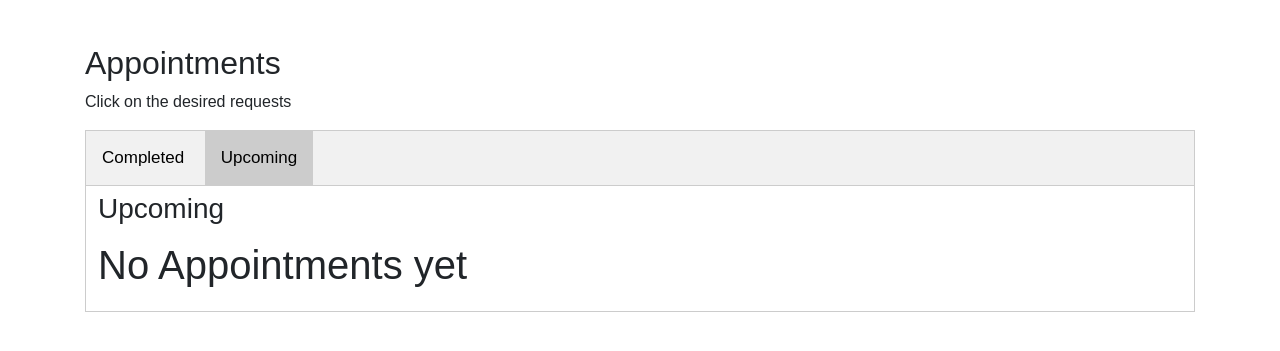
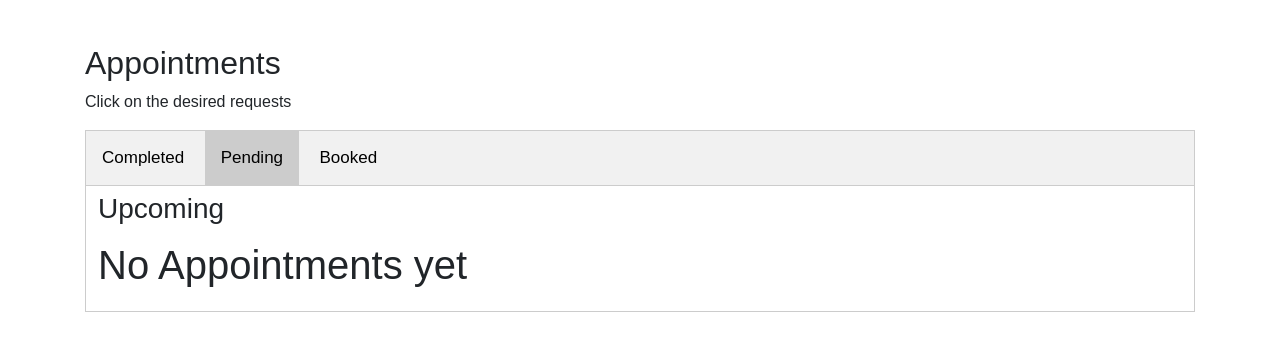
Before and after one commit to Rakshith176/Hospital, a Django app: page /patient/my_appointments/ in a window 1280 px wide, after a click on "Pending". Shown: the part 56-407 px from the top of the page. Run offline with Django 3.2, Linux system fonts and the light colour scheme; a user stored in the database is signed in; tables that the repository leaves empty hold one stand-in row (values such as "Sample post"); some libraries are stand-ins or nearby versions.

Commit message:
final code

```diff
--- a/Hospital/settings.py
+++ b/Hospital/settings.py
@@ -85,7 +85,7 @@
         'ENGINE': 'django.db.backends.mysql',
         'NAME': 'Hospital',
 		'USER': 'root',
-		'PASSWORD': '',
+		'PASSWORD': 'Rakshith@16',
         'HOST': '127.0.0.1',
         'PORT': '3306',
     }
--- a/bill/views.py
+++ b/bill/views.py
@@ -12,13 +12,13 @@
       report = Report.objects.get(id=pk)
       check = Bill.objects.filter(report_id = report.id).exists()
       if not check:
-            if request.method == POST:
+            if request.method == 'POST':
                   bill_form = Generate_Bill(request.POST)
                   if bill_form.is_valid():
                         amount = bill_form.cleaned_data['amount']
                         details = bill_form.cleaned_data['bill_details']
                         bill = Bill()
-                        bill.report_id = report.id
+                        bill.report_id = report
                         bill.patient_id = report.patient_id
                         bill.amount = amount
                         bill.bill_details = details
--- a/patient/views.py
+++ b/patient/views.py
@@ -64,7 +64,8 @@
     patient_id = Patient.objects.get(user_id = request.user.id)
     booked_appointments = Appointment.objects.filter(patient_id = patient_id)
     booked_appointments = booked_appointments.filter(status='booked')
-    booked_appointments = booked_appointments.filter(time__lte = datetime.datetime.now())
+    completed_appointments = booked_appointments.filter(time__lte = datetime.datetime.now())
+    upcoming_appointments = booked_appointments.filter(time__gte = datetime.datetime.now())
     pending_appointments = Appointment.objects.filter(patient_id = patient_id)
     pending_appointments =  pending_appointments.filter(status='pending')
     return render(request,'patient/my_appointments.html',locals())
--- a/templates/index.html
+++ b/templates/index.html
@@ -12,7 +12,7 @@
             </H2>
             {% else %}
              <H2>If you need a patient account. create one</H2>
-             <!--<p>If registered please <a href="{% url 'login' %}">login</a></p> -->
+             <p>If registered please <a href="{% url 'login' %}">login</a></p>
              {% endif %}
     </div>
     </center>
--- a/templates/patient/my_appointments.html
+++ b/templates/patient/my_appointments.html
@@ -49,13 +49,14 @@
 <p>Click on the desired requests</p>
 <div class="tab">
   <button class="tablinks" onclick="openRequest(event, 'Approved')">Completed</button>
-  <button class="tablinks" onclick="openRequest(event, 'Pending')">Upcoming</button>
+  <button class="tablinks" onclick="openRequest(event, 'Pending')">Pending</button>
+  <button class="tablinks" onclick="openRequest(event, 'Booked')">Booked</button>
 </div>
 
 <div id="Approved" class="tabcontent">
-  <p>{%  if booked_appointments %}
+  <p>{%  if completed_appointments %}
 
-    {% for req in booked_appointments %}
+    {% for req in completed_appointments %}
             <ul class="list-group">
             <li class="list-group-item">Doctor: {{req.doctor_id}}<p>Time: {{req.time}} </li>
 
@@ -87,7 +88,26 @@
 
 {% endif %}</p>
 </div>
+</p>
 
+<div id="Booked" class="tabcontent">
+  <h3>Upcoming</h3>
+  <p>{%  if upcoming_appointments  %}
+
+    {% for req in upcoming_appointments  %}
+
+            <ul class="list-group">
+            <li class="list-group-item">Doctor: {{req.doctor_id}}<p>Time: {{req.time}} </p></li>
+
+            </ul>
+
+    {%endfor%}
+
+{% else %}
+<H1>No Appointments yet</H1>
+
+{% endif %}</p>
+</div>
 </p>
 </div>
 
--- a/templates/patient/register.html
+++ b/templates/patient/register.html
@@ -20,7 +20,7 @@
         </form>
         <div class = "border-top pt-3">
             <small class = "text-muted">
-                Already Registered? <a class = "ml-2" href = "#">Login In</a>
+                Already Registered? <a class = "ml-2" href = "login">Login In</a>
             </small>
         </div>
     </div>
```
Also changed, not shown: report/views.py (+30 -13 lines).
